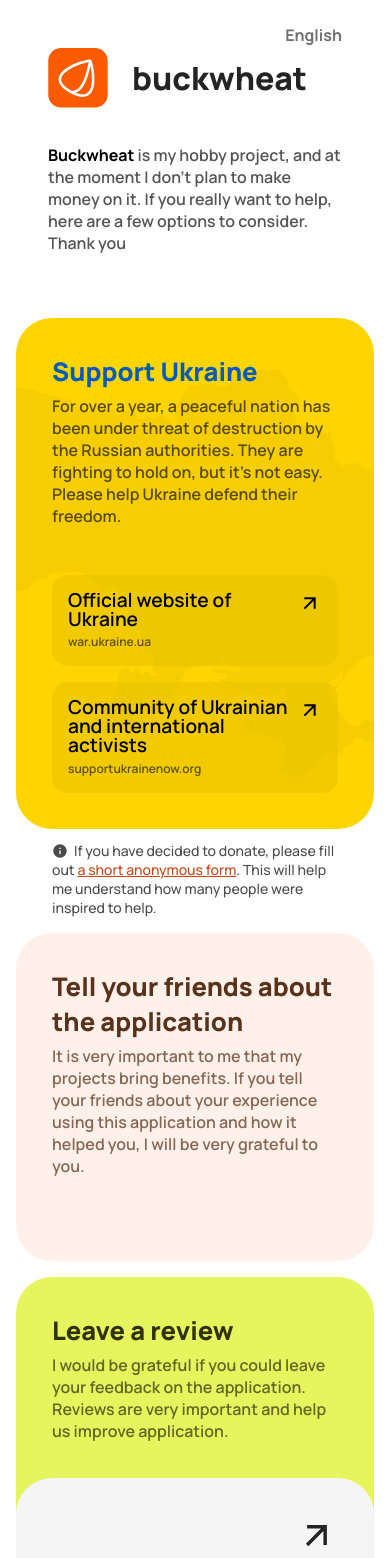
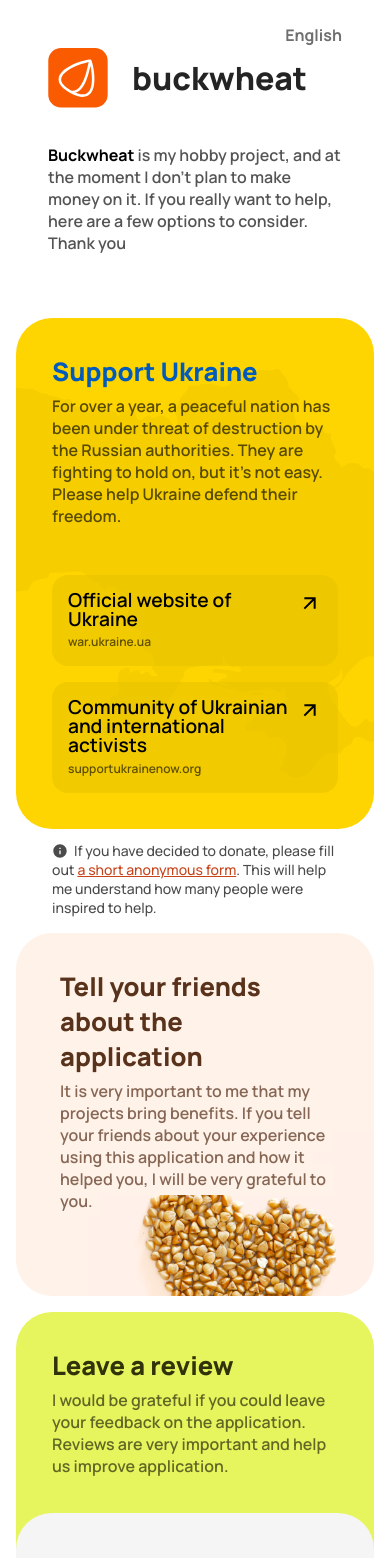
Before and after one commit to danilkinkin/buckwheat-landing, a Next.js app: page /contribute in a window 390 px wide. Shown: the top 1558 px of the page. Built offline with nearby package versions, Linux system fonts and the light colour scheme.

Commit message:
feat: added draft heart image in share card

```diff
--- a/components/card/card.module.css
+++ b/components/card/card.module.css
@@ -5,6 +5,11 @@
   background-color: var(--background);
   display: flex;
   flex-direction: column;
+}
+
+.textWrapper {
+  position: relative;
+  z-index: 1;
 }
 
 .title {
@@ -22,6 +27,35 @@
   max-width: 500px;
   margin-top: 6px;
   z-index: 1;
+}
+
+.backdropOnText {
+  background-color: var(--background);
+  padding: 0.5rem 8px;
+  box-decoration-break: clone;
+  -webkit-box-decoration-break: clone;
+}
+
+.backdropOnText {
+  background-color: var(--background);
+  padding: 0 8px;
+  box-decoration-break: clone;
+  -webkit-box-decoration-break: clone;
+  z-index: 1 !important;
+  position: relative;
+  box-shadow: 0px 5px 0px var(--background);
+}
+
+.backdropTextHelper {
+  position: absolute;
+  top: 0;
+  z-index: 0 !important;
+  pointer-events: none;
+  user-select: none;
+}
+
+.backdropTextHelper .backdropOnText {
+  box-shadow: 00px -5px 0px var(--background);
 }
 
 .content {
--- a/components/card/card.tsx
+++ b/components/card/card.tsx
@@ -7,6 +7,7 @@
 > & {
   title?: string;
   subtitle?: string;
+  backdropOnText?: boolean;
   classes?: { [key: string]: string };
 };
 
@@ -14,6 +15,7 @@
   const {
     title,
     subtitle,
+    backdropOnText,
     children,
     classes = {},
     className: restClassName,
@@ -22,8 +24,40 @@
 
   return (
     <div className={clsx(styles.card, restClassName)} {...restProps}>
-      <h3 className={styles.title}>{title}</h3>
-      <p className={clsx(styles.subtitle, classes.subtitle)}>{subtitle}</p>
+      <div className={clsx(styles.textWrapper)}>
+        <h3 className={styles.title}>
+          <span className={clsx(backdropOnText && styles.backdropOnText)}>
+            {title}
+          </span>
+        </h3>
+        {backdropOnText && (
+          <h3 className={clsx(styles.title, styles.backdropTextHelper)}>
+            <span className={clsx(backdropOnText && styles.backdropOnText)}>
+              {title}
+            </span>
+          </h3>
+        )}
+      </div>
+      <div className={clsx(styles.textWrapper)}>
+        <p className={clsx(styles.subtitle, classes.subtitle)}>
+          <span className={clsx(backdropOnText && styles.backdropOnText)}>
+            {subtitle}
+          </span>
+        </p>
+        {backdropOnText && (
+          <p
+            className={clsx(
+              styles.subtitle,
+              classes.subtitle,
+              styles.backdropTextHelper
+            )}
+          >
+            <span className={clsx(backdropOnText && styles.backdropOnText)}>
+              {subtitle}
+            </span>
+          </p>
+        )}
+      </div>
       <div className={clsx(styles.content, classes.content)}>{children}</div>
     </div>
   );
--- a/modules/contribute/contribute.module.scss
+++ b/modules/contribute/contribute.module.scss
@@ -74,13 +74,6 @@
   gap: 48px;
 }
 
-.tellFriendsCard {
-  --on-background: #59321c;
-  --on-background-secondary: #866655;
-  --background: #fff1ea;
-  min-width: 270px;
-}
-
 @media (prefers-color-scheme: dark) {
   .description {
     color: rgb(193, 193, 193);
@@ -93,11 +86,6 @@
     --on-background: #191c00;
     --on-background-secondary: #171a00;
     --background: #7d880e;
-  }
-  .tellFriendsCard {
-    --on-background: #dd8cae;
-    --on-background-secondary: #bb94a6;
-    --background: #240F17;
   }
 }
 
--- a/modules/contribute/locales.ts
+++ b/modules/contribute/locales.ts
@@ -8,9 +8,6 @@
     appName: 'Гречка',
     description:
       '— это мой хобби-проект, и на данный момент я не планирую на нем зарабатывать. Если вы действительно хотите помочь, то вот несколько вариантов, которые можно рассмотреть. Спасибо',
-    tellFriendsTitle: 'Расскажите друзьям о приложении',
-    tellFriendsDescription:
-      'Мне очень важно, чтобы мои проекты приносили пользу. Если вы расскажете своим друзьям о своем опыте использования этого приложения и как оно помогло вам, я буду вам очень признателен.',
     reviewTitle: 'Оставьте отзыв',
     reviewDescription:
       'Буду благодарен, если вы оставите свой отзыв о приложении. Отзывы очень важны и помогают улучшать приложение.',
@@ -21,9 +18,6 @@
     appName: 'Buckwheat',
     description:
       "is my hobby project, and at the moment I don't plan to make money on it. If you really want to help, here are a few options to consider. Thank you",
-    tellFriendsTitle: 'Tell your friends about the application',
-    tellFriendsDescription:
-      'It is very important to me that my projects bring benefits. If you tell your friends about your experience using this application and how it helped you, I will be very grateful to you.',
     reviewTitle: 'Leave a review',
     reviewDescription:
       'I would be grateful if you could leave your feedback on the application. Reviews are very important and help us improve application.',
--- /dev/null
+++ b/modules/contribute/shareCard.module.scss
@@ -0,0 +1,41 @@
+.card {
+  --on-background: #59321c;
+  --on-background-secondary: #866655;
+  --background: #fff2e8;
+  min-width: 270px;
+  position: relative;
+}
+
+.description {
+  padding: 8px;
+  margin: -8px;
+  margin-top: 0;
+  padding-top: 6px;
+}
+
+.heartContiner {
+  position: absolute;
+  bottom: -19%;
+  right: -22%;
+  z-index: 0;
+}
+
+.heartImage {
+  width: 300px;
+  height: auto;
+}
+
+@media screen and (max-width: 980px) {
+  .heartContiner {
+    bottom: -32%;
+    right: -4%;
+  }
+}
+
+@media (prefers-color-scheme: dark) {
+  .card {
+    --on-background: #dd8cae;
+    --on-background-secondary: #bb94a6;
+    --background: #270c18;
+  }
+}
--- /dev/null
+++ b/modules/contribute/shareCard.tsx
@@ -0,0 +1,53 @@
+import styles from './shareCard.module.scss';
+import { Card } from '@/components/card';
+import clsx from 'clsx';
+import Image from 'next/image';
+import heartLightImage from '@/assets/images/heart-light.png';
+import heartDarkImage from '@/assets/images/heart-dark.png';
+import useLocale, { LocalesMap } from '@/utils/useLocale';
+
+const locales: LocalesMap = {
+  ru: {
+    title: 'Расскажите друзьям о приложении',
+    description:
+      'Мне очень важно, чтобы мои проекты приносили пользу. Если вы расскажете своим друзьям о своем опыте использования этого приложения и как оно помогло вам, я буду вам очень признателен.',
+  },
+  en: {
+    title: 'Tell your friends about the application',
+    description:
+      'It is very important to me that my projects bring benefits. If you tell your friends about your experience using this application and how it helped you, I will be very grateful to you.',
+  },
+};
+
+export default function ShareCard() {
+  const t = useLocale(locales);
+
+  return (
+    <Card
+      className={clsx(styles.card)}
+      title={t('title')}
+      subtitle={t('description')}
+      backdropOnText
+      classes={{ subtitle: styles.description }}
+    >
+      <div className={styles.heartContiner}>
+        <Image
+          className={clsx(styles.heartImage, '--light-image')}
+          height={800}
+          width={851}
+          placeholder="blur"
+          alt=""
+          src={heartLightImage}
+        />
+        <Image
+          className={clsx(styles.heartImage, '--dark-image')}
+          height={800}
+          width={851}
+          placeholder="blur"
+          alt=""
+          src={heartDarkImage}
+        />
+      </div>
+    </Card>
+  );
+}
--- a/pages/contribute.tsx
+++ b/pages/contribute.tsx
@@ -12,6 +12,7 @@
 import HelpUkraineCard from '@/modules/contribute/helpUkraineCard';
 import Link from 'next/link';
 import { locales } from '@/modules/contribute/locales';
+import ShareCard from '@/modules/contribute/shareCard';
 
 export default function ContributePage() {
   const router = useRouter();
@@ -38,11 +39,7 @@
         <div className={styles.cardsRow}>
           {router.locale !== 'ru' && <HelpUkraineCard />}
           {router.locale === 'ru' && <DonateToFunsCard />}
-          <Card
-            className={clsx(styles.card, styles.tellFriendsCard)}
-            title={t('tellFriendsTitle')}
-            subtitle={t('tellFriendsDescription')}
-          />
+          <ShareCard />
         </div>
         <Card
           className={clsx(styles.card, styles.reviewCard)}
--- a/styles/globals.css
+++ b/styles/globals.css
@@ -8,11 +8,27 @@
   --divider: #efefef;
 }
 
+.--dark-image {
+  display: none;
+}
+
+.--light-image {
+  display: block;
+}
+
 @media (prefers-color-scheme: dark) {
   :root {
     --on-background: #f0f0f0;
     --on-background-secondary: #a8a8a8;
     --background: #000;
+  }
+
+  .--dark-image {
+    display: block;
+  }
+
+  .--light-image {
+    display: none;
   }
 }
 
```
Also changed, not shown: modules/home/howItsWorkCard.module.css (+0 -29 lines), modules/home/howItsWorkCard.tsx (+7 -6 lines), assets/images/heart-dark.png (added), assets/images/heart-light.png (added).
